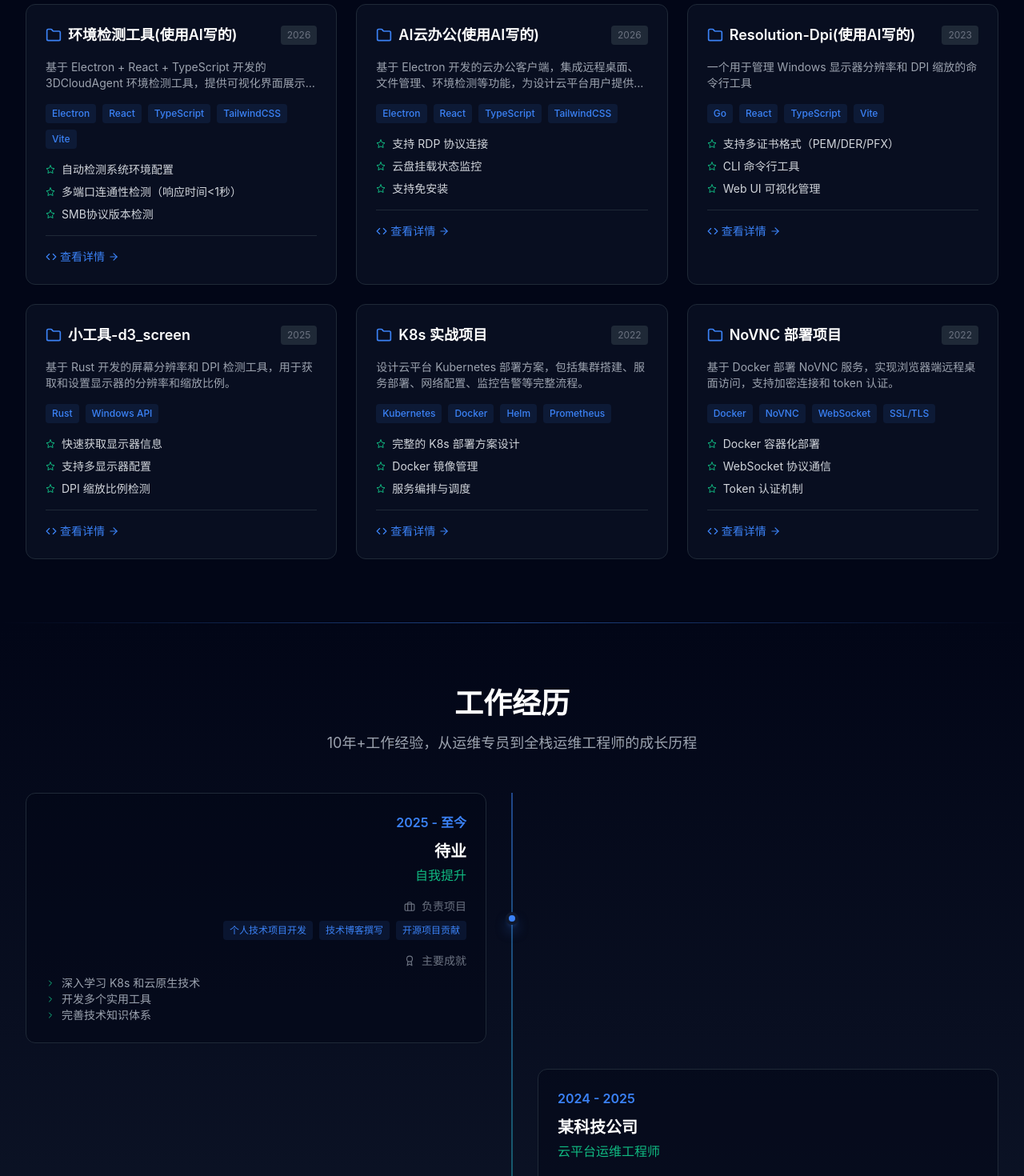
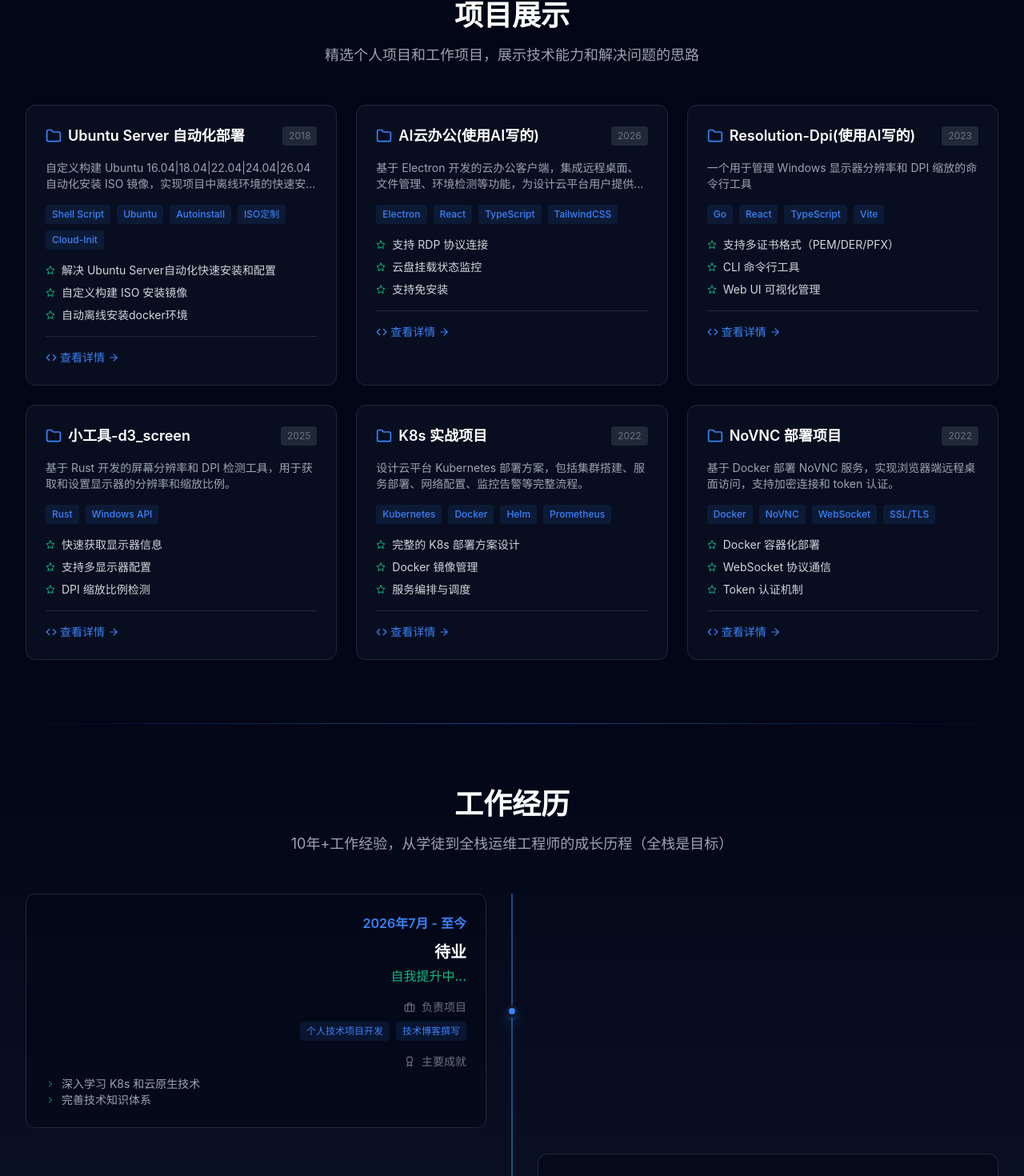
Before and after one commit to wangminsheng/blog, a React (Vite) app: page / in a window 1280 px wide. Shown: the part 1935-3405 px from the top of the page at 80% size. Built offline with nearby package versions, Linux system fonts and the light colour scheme.

Commit message:
update: 更新个人数据和项目信息

```diff
--- a/src/components/TechStack.tsx
+++ b/src/components/TechStack.tsx
@@ -49,7 +49,7 @@ export default function TechStack() {
       case 'proficient':
         return '熟练';
       case 'familiar':
-        return '了解';
+        return '了解[AI中会用而已]';
       default:
         return level;
     }
--- a/src/components/Timeline.tsx
+++ b/src/components/Timeline.tsx
@@ -31,7 +31,7 @@ export default function Timeline() {
         >
           <h2 className="text-3xl sm:text-4xl font-bold text-white mb-4">工作经历</h2>
           <p className="text-gray-400 text-lg max-w-2xl mx-auto">
-            10年+工作经验，从运维专员到全栈运维工程师的成长历程
+            10年+工作经验，从学徒到全栈运维工程师的成长历程（全栈是目标）
           </p>
         </motion.div>
 
--- a/src/data/experiences.ts
+++ b/src/data/experiences.ts
@@ -10,42 +10,42 @@ export interface Experience {
 export const experiences: Experience[] = [
   {
     id: '1',
-    year: '2025 - 至今',
+    year: '2026年7月 - 至今',
     company: '待业',
-    position: '自我提升',
-    projects: ['个人技术项目开发', '技术博客撰写', '开源项目贡献'],
-    achievements: ['深入学习 K8s 和云原生技术', '开发多个实用工具', '完善技术知识体系'],
+    position: '自我提升中...',
+    projects: ['个人技术项目开发', '技术博客撰写'],
+    achievements: ['深入学习 K8s 和云原生技术', '完善技术知识体系'],
   },
   {
     id: '2',
-    year: '2024 - 2025',
-    company: '某科技公司',
-    position: '云平台运维工程师',
-    projects: ['环境检测工具开发', '纵骥云办公客户端', 'GPU虚拟化运维'],
-    achievements: ['开发环境检测工具，提升运维效率', '负责云平台日常运维，保障服务稳定', '处理各类技术问题，客户满意度高'],
+    year: '2018 - 2026',
+    company: '某云计算公司',
+    position: '测试经理|云平台运维工程师',
+    projects: ['环境检测工具开发', 'AI云办公客户端', '云平台运维'],
+    achievements: ['测试团队组建','开发环境检测工具，提升运维效率', '负责云平台日常运维，保障服务稳定', '处理各类技术问题，客户满意度高'],
   },
   {
     id: '3',
-    year: '2022 - 2024',
+    year: '2012 - 2018',
     company: '某软件公司',
-    position: '运维工程师',
-    projects: ['K8s 集群部署', 'NoVNC 远程桌面', '企业级存储方案'],
-    achievements: ['完成设计云平台 K8s 部署方案', '实现浏览器端远程桌面访问', '为多家企业提供存储解决方案'],
+    position: '竞品分析师',
+    projects: ['-'],
+    achievements: ['部署市面上各种VDI环境','分析竞品优劣势，给产品提供参考，增强产品的市场竞争力'],
   },
   {
     id: '4',
-    year: '2019 - 2022',
-    company: '某IT服务公司',
-    position: '系统工程师',
-    projects: ['虚拟化平台搭建', '服务器运维', '网络配置'],
-    achievements: ['搭建企业虚拟化平台', '保障服务器稳定运行', '解决复杂网络问题'],
+    year: '2010 - 2012',
+    company: '达丰电脑',
+    position: '自动化测试工程师',
+    projects: ['产线自动化测试脚本编写'],
+    achievements: ['参与思科服务器出厂自动化测试', '参与达丰自研服务出厂自动化测试', '参与网卡出厂自动化测试'],
   },
   {
     id: '5',
-    year: '2015 - 2019',
-    company: '某科技公司',
-    position: '运维专员',
-    projects: ['系统运维', '数据库管理', '安全加固'],
-    achievements: ['负责公司系统日常运维', '管理企业级数据库', '实施安全加固措施'],
+    year: '2009 - 2010',
+    company: '博洋电脑',
+    position: '维修员',
+    projects: ['系统维护', '打印机维修'],
+    achievements: ['负责公司系统日常运维', '客户打印机维修'],
   },
 ];
--- a/src/data/projects.ts
+++ b/src/data/projects.ts
@@ -12,15 +12,17 @@ export interface Project {
 export const projects: Project[] = [
   {
     id: '1',
-    name: '环境检测工具(使用AI写的)',
-    description: '基于 Electron + React + TypeScript 开发的 3DCloudAgent 环境检测工具，提供可视化界面展示系统环境检测结果，包括系统信息、软件检测、网络检测、存储检测等功能。',
-    techStack: ['Electron', 'React', 'TypeScript', 'TailwindCSS', 'Vite'],
+    name: 'Ubuntu Server 自动化部署',
+    description: '自定义构建 Ubuntu 16.04|18.04|22.04|24.04|26.04 自动化安装 ISO 镜像，实现项目中离线环境的快速安装部署。',
+    techStack: ['Shell Script', 'Ubuntu', 'Autoinstall', 'ISO定制', 'Cloud-Init'],
     highlights: [
-      '自动检测系统环境配置',
-      '多端口连通性检测（响应时间<1秒）',
-      'SMB协议版本检测',
+      '解决 Ubuntu Server自动化快速安装和配置',
+      '自定义构建 ISO 安装镜像',
+	  '自动离线安装docker环境',
+      '为支持离线环境快速部署各种其他环境构建基础支持',
+      '编写自动化构建脚本',
     ],
-    year: '2026',
+    year: '2018',
   },
   {
     id: '2',
--- a/src/data/techStack.ts
+++ b/src/data/techStack.ts
@@ -13,18 +13,18 @@ export const techStack: TechCategory[] = [
   {
     name: '前端开发',
     items: [
-      { name: 'React', level: 'master', icon: 'react' },
-      { name: 'TypeScript', level: 'master', icon: 'typescript' },
-      { name: 'Electron', level: 'master', icon: 'electron' },
-      { name: 'TailwindCSS', level: 'proficient', icon: 'tailwind' },
-      { name: 'HTML/CSS', level: 'master', icon: 'html' },
+      { name: 'React', level: 'familiar', icon: 'react' },
+      { name: 'TypeScript', level: 'familiar', icon: 'typescript' },
+      { name: 'Electron', level: 'familiar', icon: 'electron' },
+      { name: 'TailwindCSS', level: 'familiar', icon: 'tailwind' },
+      { name: 'HTML/CSS', level: 'proficient', icon: 'html' },
     ],
   },
   {
     name: '后端开发',
     items: [
-      { name: 'Go', level: 'proficient', icon: 'go' },
-      { name: 'Node.js', level: 'proficient', icon: 'node' },
+      { name: 'Go', level: 'familiar', icon: 'go' },
+      { name: 'Node.js', level: 'familiar', icon: 'node' },
       { name: 'Rust', level: 'familiar', icon: 'rust' },
       { name: 'C#', level: 'familiar', icon: 'csharp' },
     ],
@@ -33,19 +33,20 @@ export const techStack: TechCategory[] = [
     name: '运维技术',
     items: [
       { name: 'Docker', level: 'proficient', icon: 'docker' },
-      { name: 'Kubernetes', level: 'proficient', icon: 'k8s' },
+      { name: 'Kubernetes', level: 'familiar', icon: 'k8s' },
       { name: 'PowerShell', level: 'master', icon: 'powershell' },
+	  { name: 'Bash', level: 'master', icon: 'Bash' },
       { name: 'Windows 运维', level: 'master', icon: 'windows' },
-      { name: 'Linux 运维', level: 'proficient', icon: 'linux' },
-      { name: 'NoVNC/RDP', level: 'proficient', icon: 'vnc' },
+      { name: 'Linux 运维', level: 'master', icon: 'linux' },
+      { name: 'NoVNC/RDP', level: 'master', icon: 'vnc' },
     ],
   },
   {
     name: '工具技能',
     items: [
-      { name: 'Git', level: 'master', icon: 'git' },
-      { name: 'VS Code', level: 'master', icon: 'vscode' },
-      { name: 'CI/CD', level: 'proficient', icon: 'cicd' },
+      { name: 'Git', level: 'proficient', icon: 'git' },
+      { name: 'VS Code', level: 'proficient', icon: 'vscode' },
+      { name: 'CI/CD', level: 'familiar', icon: 'cicd' },
       { name: '网络配置', level: 'proficient', icon: 'network' },
     ],
   },
```
